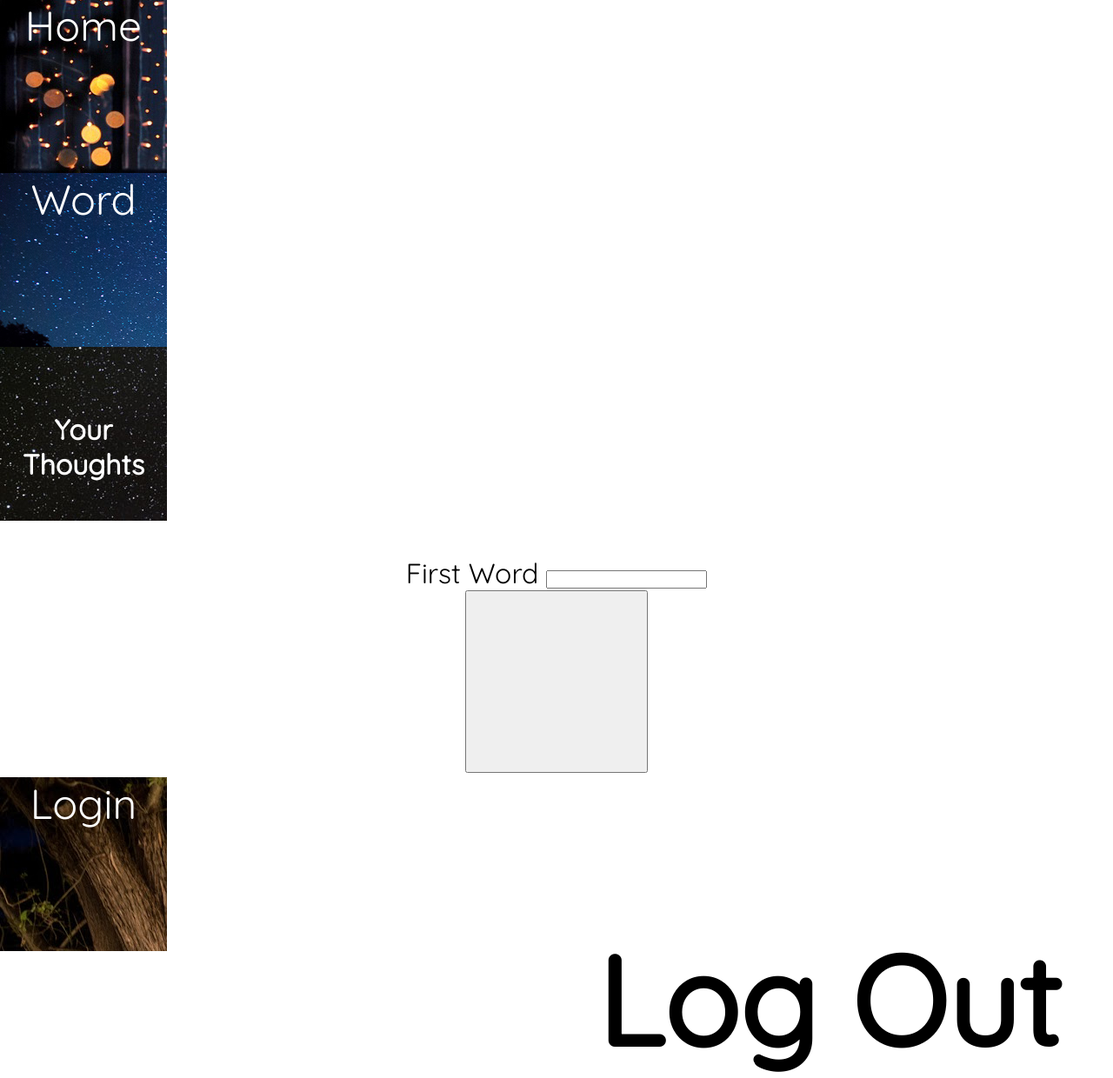
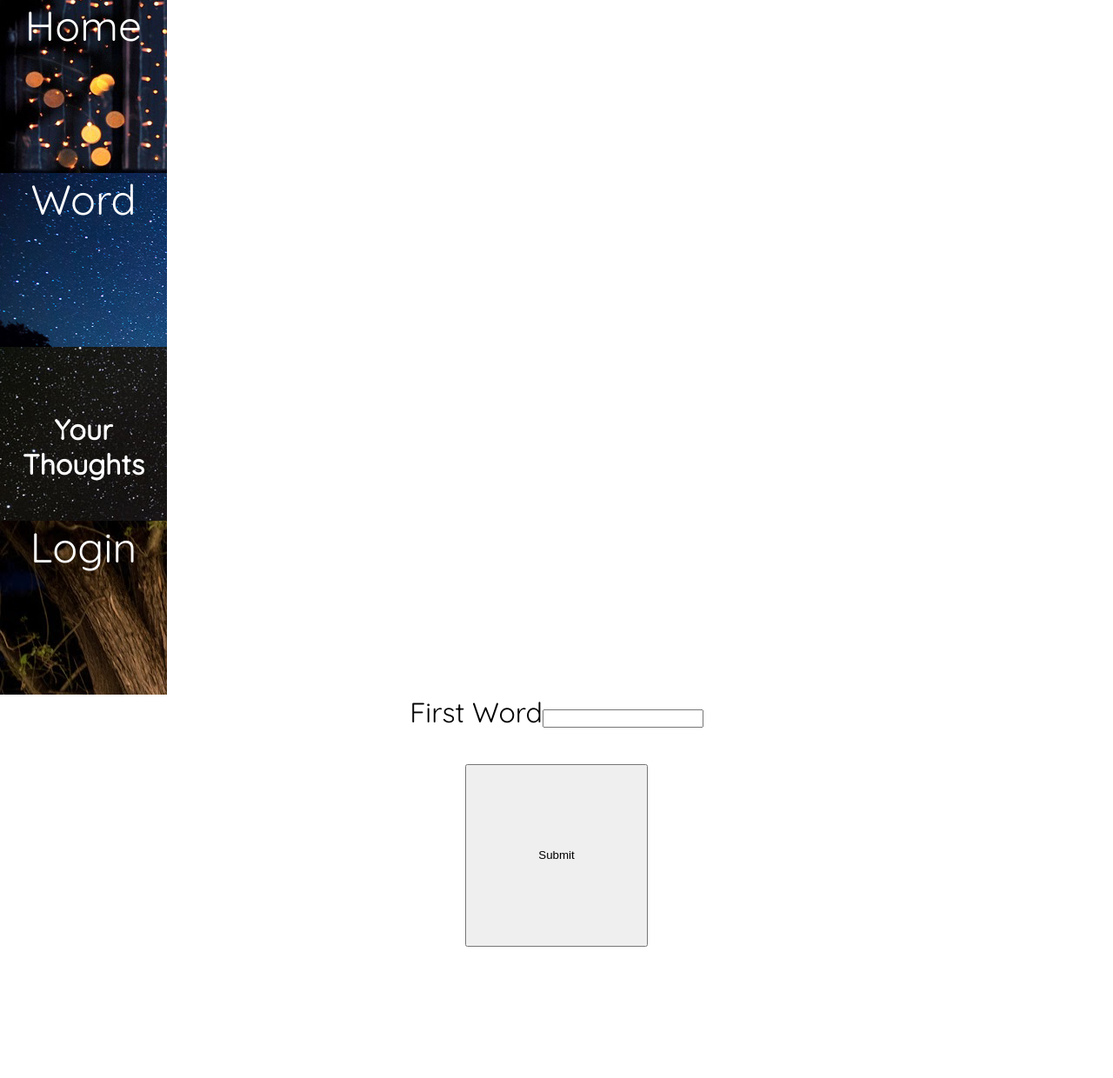
Before and after one commit to linhly2012/finalproject, a Python web app: template template/wordpage.html in a window 1280 px wide. Shown: the part 84-1324 px from the top of the page at 87% size. After the commit the page ends 1173 px from the top, so only its background shows below. Run offline with Jinja, Linux system fonts and the light colour scheme; the template is opened without the code that fills it: most values are stand-ins (such as "Sample title", 1, 10 or a date in 2020); some libraries are stand-ins or nearby versions.

Commit message:
Fixed some more HTML that got doubled

```diff
--- a/template/wordpage.html
+++ b/template/wordpage.html
@@ -39,43 +39,23 @@
   <!-- once user click on it, they should able go to your thoughts page-->
     <section id="sec3">
       <h6><a href="/survey"><font color="white">Your <br/> Thoughts</font></a></h6>
+    </section>
 
-    </header>
+    <section id="sec4">
+      {% if user %}
+        hello, {{ user }}
+      {% else %}
+        <a href="{{ login_url }}" ><font color="white">Login</font></a>
+      {% endif %}
+    </section>
 
-  <!-- //    <script>
-  //     document.getElementById({{name}}).innerHTML = "YES"
-  // // </script> -->
 
-    <section id='formnsidemenu'>
+
         <!--for user to insert words -->
 
+      <!-- user name should show on this page and no function will be add to log in-->
 
-      <!--Side Bar Menu-->
-      <!-- <div id="menu">
-        <section id="sec1">
-          <a href="/"><font color="white">Home</font></a>
-        </section>
 
-        <section id="sec2">
-          <a href="/nodes"><font color="white">Word</font></a>
-        </section>
-
-       once user click on it, they should able go to your thoughts page-->
-        <!-- <section id="sec3">
-          <h6><a href="/survey"><font color="white">Your <br/> Thoughts</font></a></h6>
-        </section> --> -->
-
-      <!-- user name should show on this page and no function will be add to log in-->
-      <section id="sec4">
-        {% if user %}
-          hello, {{ user }}
-        {% else %}
-          <a href="{{ login_url }}" ><font color="white">Login</font></a>
-        {% endif %}
-
-    <h1>  P E A R . <img src='style/pearicon.png' width=50px height=49px></h1>
-    <h1 id='signout'><a href="{{ signout_url }}"><font color="black">Log Out</font></a></h1>
-  </header>
 <!--Side Bar Menu-->
 
 <!-- //    <script>
@@ -88,12 +68,8 @@
       <form id="wordinsert">
           First Word<input id = "first" type = "text" name = "first"></input>
           <br/>
-          <br/>
-          Second Word<input id = "second" type = "text" name = "second"></input>
-          <br/>
-          <br/>
-          New Word <input id = "newWord" type = "text" name = "newWord"></input>
-          <br/>
+
+
           <br/>
           <button id = "submitButton" type = "button" value = "Submit"> Submit </button>
 
@@ -102,29 +78,14 @@
 
 
     <!--Side Bar Menu-->
-    <div id="menu">
-      <section id="sec1">
-        <a href="/"><font color="white">Home</font></a>
 
-      </section>
-
-    </section>
-
-  </div>
-  <div id="mynetwork"></div>
-  <script>
-    // document.getElementById({{name}}).innerHTML = "YES"
+</section>
 
 
-  </script>
 
-  <form id="wordinsert" width = 500px>
-    <br/>
-    First Word
-    <input id = "first" type = "text" name = "first">
-    <br/>
-    <button id = "submitButton" type = "button" value = "Submit"></button>
-  </form>
+  <!-- Node insertion right here -->
+
+
 
 
   </div>
@@ -134,14 +95,7 @@
 
 
     <!-- user name should show on this page and no function will be add to log in-->
-    <section id="sec4">
-      {% if user %}
-        hello, {{ user }}
-      {% else %}
-        <a href="{{ login_url }}" ><font color="white">Login</font></a>
-      {% endif %}
-    </section>
-  </div>
+
   </section>
 
 </body>
```
